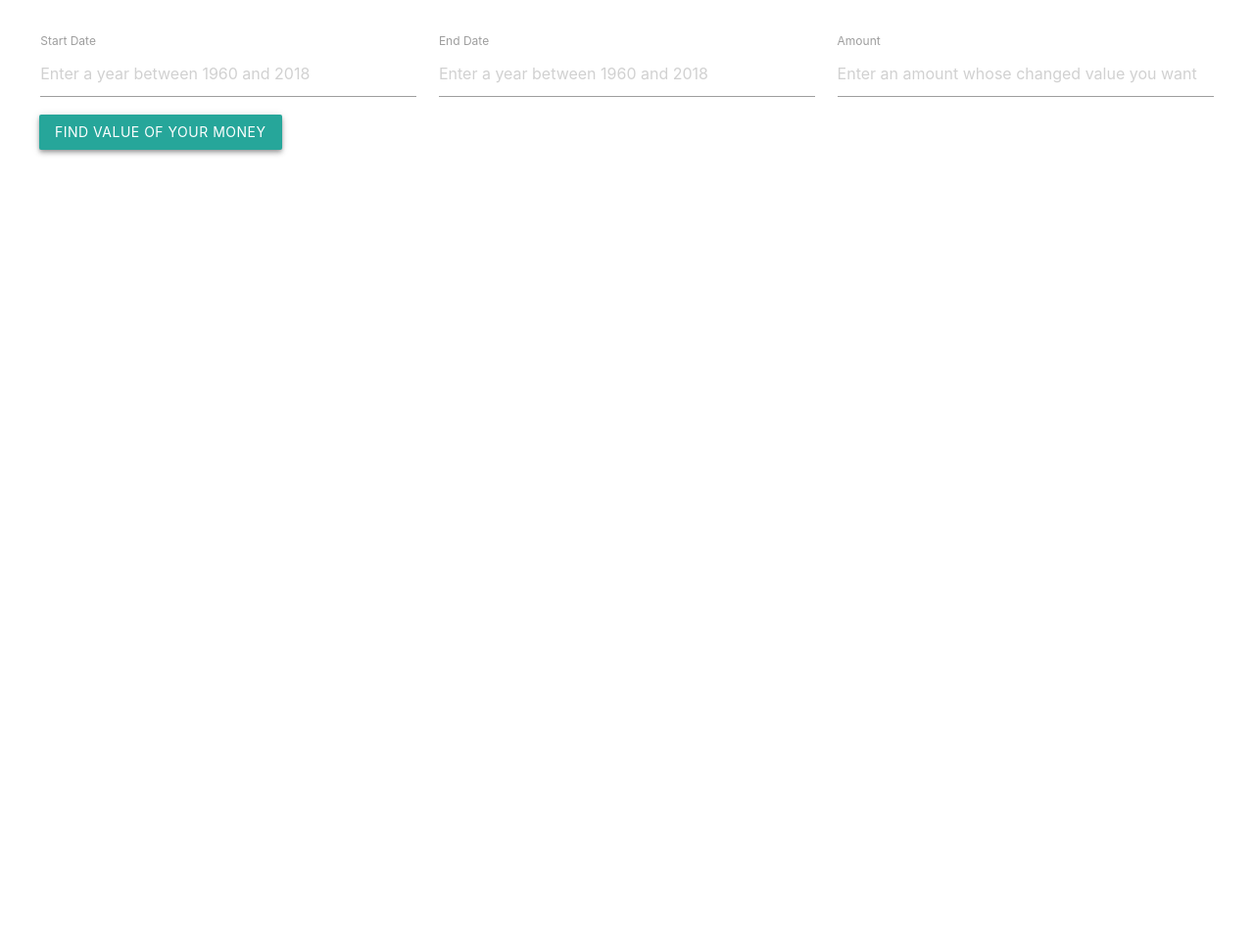
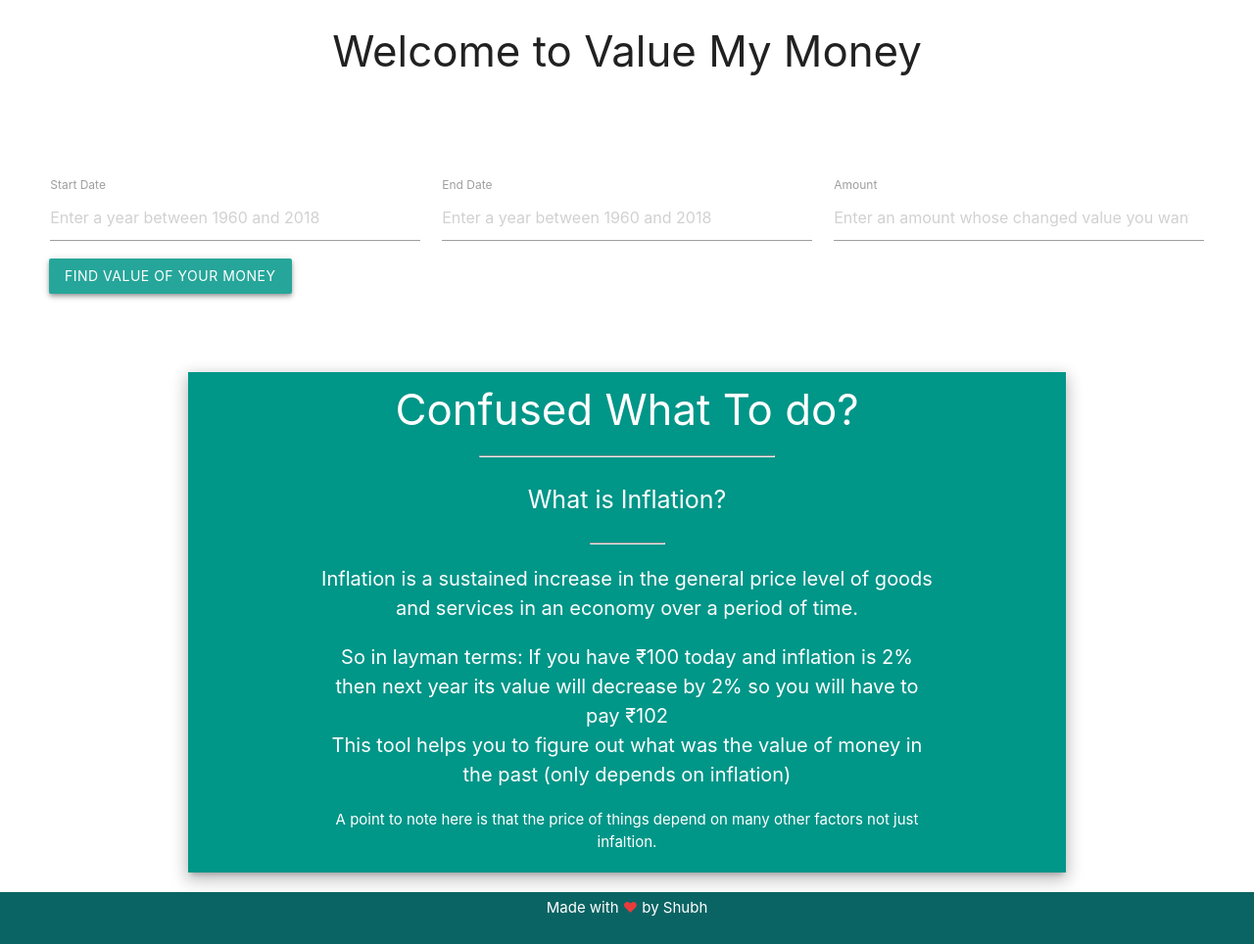
Before and after one commit to theshubhagrwl/ValueMyMoney, a Django app: page / in a window 1280 px wide. Shown: the whole page at 98% size. Before the commit the page ends 159 px from the top, so only its background shows below. Run offline with Django 3.2, Linux system fonts and the light colour scheme.

Commit message:
improved design

```diff
--- a/inflation/templates/inflation/base.html
+++ b/inflation/templates/inflation/base.html
@@ -18,8 +18,28 @@
       crossorigin="anonymous"
     ></script>
   </head>
-  <body style="margin: 10px; padding: 20px;">
-    {% block scripts %} {% endblock scripts %} {% block content %} {% endblock%}
+
+  <body style="display: flex; min-height: 100vh; flex-direction: column;">
+    {% block scripts %} {% endblock scripts %}
+
+    <main style="flex: 1 0 auto;">
+      {% block content %} {% endblock%}
+    </main>
+
+    <footer
+      class="page-footer center"
+      style="padding: 5px; background-color: rgb(11, 100, 100);"
+    >
+      <div class="row">
+        Made with <span style="color: rgb(233, 59, 59);"> ❤ </span> by
+        <a
+          href="https://www.instagram.com/theshubhagrwl/"
+          class="white-text"
+          target="_blank"
+          >Shubh</a
+        >
+      </div>
+    </footer>
     <script src="https://cdn.jsdelivr.net/npm/chart.js@2.9.3/dist/Chart.min.js"></script>
     <script src="https://cdnjs.cloudflare.com/ajax/libs/materialize/1.0.0/js/materialize.min.js"></script>
   </body>
--- a/inflation/templates/inflation/graph.html
+++ b/inflation/templates/inflation/graph.html
@@ -38,7 +38,7 @@
 
 {% endblock scripts %} {% block content%}
 
-<div class="row">
+<div class="row" style="padding: 5px 20px; margin: 8px 20px;">
   <div class="col s12 l6">
     <div style="margin-right: 15px; padding-right: 15px;">
       <h3>Here are your details</h3>
--- a/inflation/templates/inflation/index.html
+++ b/inflation/templates/inflation/index.html
@@ -1,6 +1,14 @@
 {% extends 'inflation/base.html' %} {%block content%}
 
-<div class="row">
+<div
+  class="row center container"
+  style="margin-top: 20px;"
+>
+<h3 class="header">Welcome to Value My Money</h3>
+</div>
+<br>
+
+<div class="row" style="padding: 20px; margin: 20px;">
   <form method="GET" action="{% url 'graph' %}">
     <div class="col s12 l4">
       <label>Start Date</label>
@@ -50,4 +58,30 @@
   </form>
 </div>
 
+<div
+  class="row center container teal white-text z-depth-3"
+  style="margin-top: 50px;"
+>
+  <h3 class="header" style="padding: 15px 20px 0px 20px;">
+    Confused What To do? <hr / style="width: 20rem;">
+  </h3>
+  <div class="container" style="font-size: 20px;">
+    <p class="flow-text" style="font-size: 25px;">What is Inflation?</p>
+    <hr / style="width: 5rem;">
+    <p class="flow-text" style="font-size: inherit;">
+      Inflation is a sustained increase in the general price level of goods and
+      services in an economy over a period of time.
+    </p>
+    <p class="flow-text" style="font-size: inherit;">
+      So in layman terms: If you have ₹100 today and inflation is 2% then next
+      year its value will decrease by 2% so you will have to pay ₹102 <br />
+      This tool helps you to figure out what was the value of money in the past (only depends on inflation)
+      <p style="font-size: 15px;">
+        A point to note here is that the price of things depend on many other
+        factors not just infaltion.
+      </p>
+    </p>
+  </div>
+</div>
+
 {% endblock %}
```
